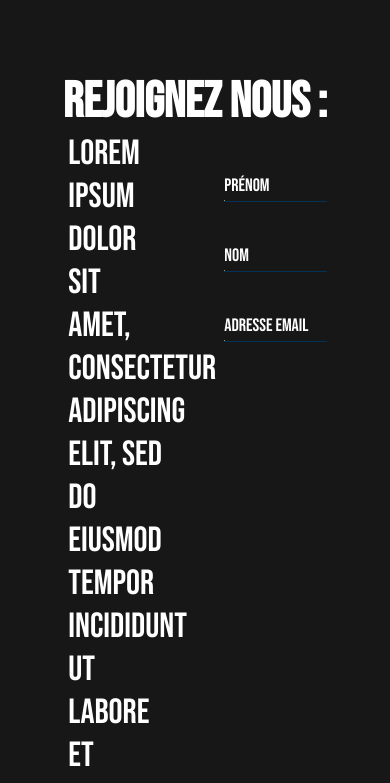
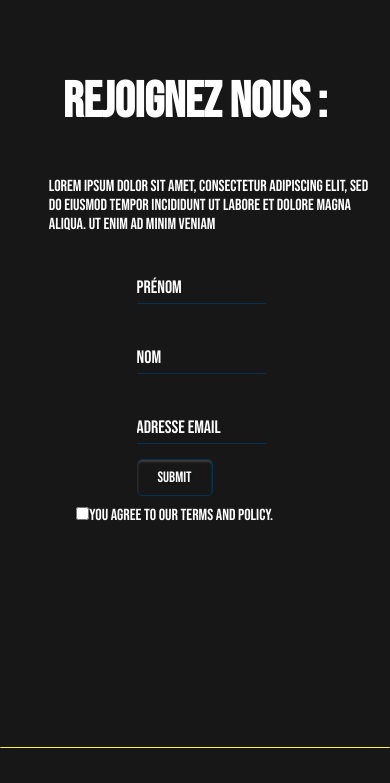
Before and after one commit to AntoineMeunier52/tech-it-easy-, a plain HTML site: page index.html in a window 390 px wide. Shown: the part 3220-4003 px from the top of the page. Drawn offline with nearby package versions, Linux system fonts and the light colour scheme.

Commit message:
add mediaqueries for footer+form and add submit button

```diff
--- a/index.css
+++ b/index.css
@@ -713,7 +713,43 @@ body{
     transform: translateX(0%);
 }
 
+.button-section {
+    position: relative;
+    top: 15px;
+}
 
+.button-section input[type="button"],
+.submit{
+	background: #171717;
+	padding: 8px 20px 8px 20px;
+	border-radius: 5px;
+	-webkit-border-radius: 5px;
+	-moz-border-radius: 5px;
+	color: white;
+    text-shadow: 1px 1px 3px rgba(0, 0, 0, 0.12);
+    font-family: 'Bebas Neue', cursive;
+	-moz-box-shadow: inset 0px 2px 2px 0px rgba(255, 255, 255, 0.17);
+	-webkit-box-shadow: inset 0px 2px 2px 0px rgba(255, 255, 255, 0.17);
+	box-shadow: inset 0px 2px 2px 0px rgba(255, 255, 255, 0.17);
+	border: 1px solid #023255;
+	font-size: 15px;
+}
+.button-section input[type="button"]:hover,
+.submit:hover{
+    background: #fff04e;
+    color: black;
+	-moz-box-shadow: inset 0px 2px 2px 0px rgba(255, 255, 255, 0.28);
+	-webkit-box-shadow: inset 0px 2px 2px 0px rgba(255, 255, 255, 0.28);
+	box-shadow: inset 0px 2px 2px 0px rgba(255, 255, 255, 0.28);
+}
+.privacy-policy{
+	float: right;
+	width: 250px;
+    font-family: 'Bebas Neue', cursive;
+	color: white;
+	padding-top: 10px;
+	text-align: right;
+}
 
 .ham{
     display: none;
@@ -1440,4 +1476,53 @@ body{
         margin-left: auto;
         margin-right: auto;
     }
+
+    .login-zone{
+        position: relative;
+        display: flex;
+        flex-direction: column;
+        height: 80vh;
+    }
+
+    .separation4{
+        display: flex;
+        flex-direction: column;
+        justify-content: flex-start;
+        align-items: center;
+        height: 100%;
+    }
+
+    .paragraphe4{
+        font-size: 16px;
+        padding-top: 45px;
+        width: 95%;
+    }
+
+    .formulaire{
+        align-self: flex-start;
+        position: relative;
+        left: 35%;
+    }
+
+    .site-footer{
+        position: relative;
+        height: 65vh;
+    }
+
+    .form1{
+        width: 95%;
+    }
+
+    .form2{
+        width: 95%;
+    }
+
+    .form3{
+        width: 95%;
+    }
+
+
+
+
+
 }
--- a/index.html
+++ b/index.html
@@ -184,6 +184,12 @@
                                 </label>
                             </div>
                         </div>
+                        <div class="button-section">
+                            <input type="submit" name="Sign Up" class="submit"/>
+                            <span class="privacy-policy">
+                                <input type="checkbox" name="field7">You agree to our Terms and Policy.
+                            </span>
+                        </div>
                     </div>
                 </div>
             </section>
@@ -206,7 +212,7 @@
                 <div class="white-line4"></div>
                 <div class="container5">
                     <div class="end-footer-left">
-                        <p class="copyright">Copyright ; All rights reserved by Tech It Easy™</p>
+                        <p class="copyright">Copyright : All rights reserved by Tech It Easy™</p>
                     </div>
                     <div class="end-footer-right">
                         <ul class="social-media-icon">
```
